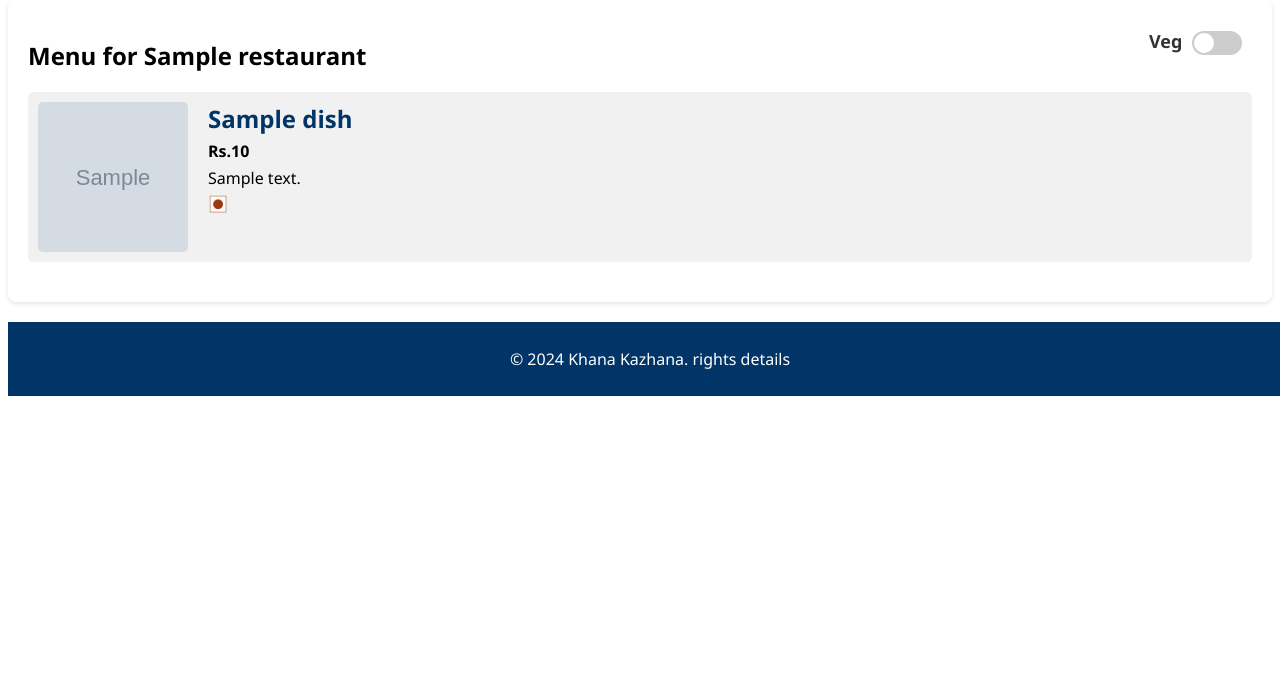
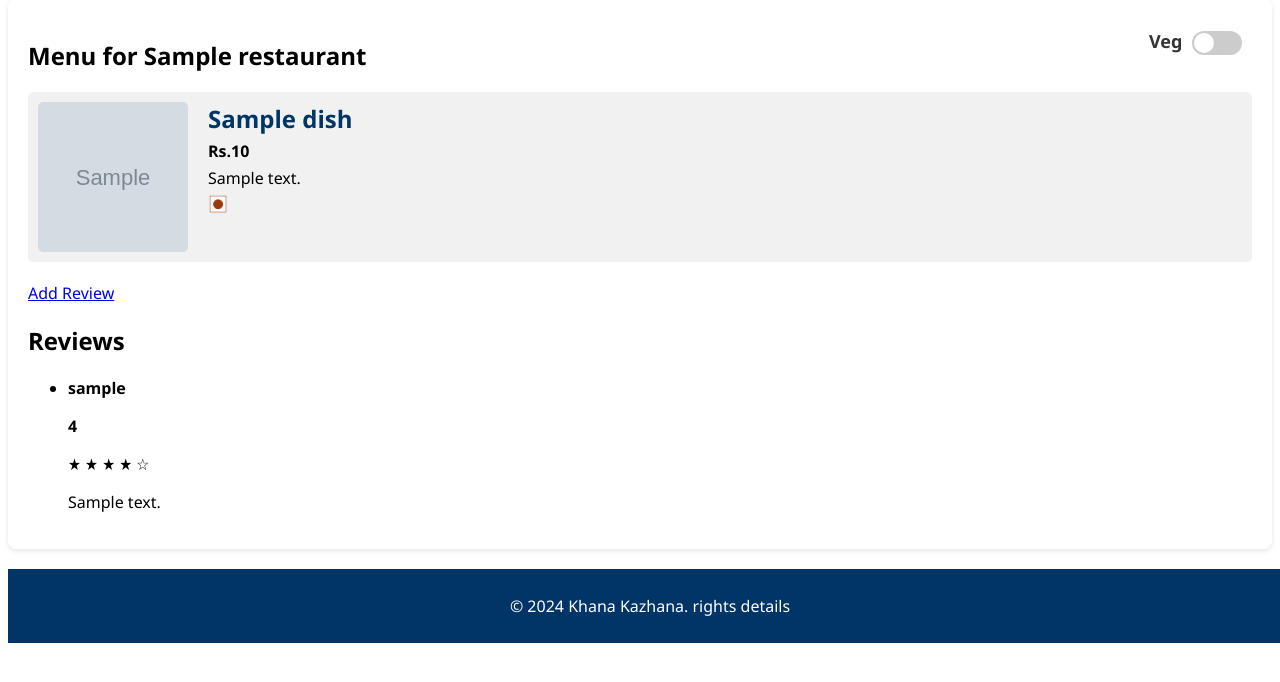
Before and after one commit to syed-tp/RestaurantApp, a Django app: template templates/restaurants/detail.html in a window 1280 px wide. Shown: the part 89-771 px from the top of the page. Run offline with Django 3.2, Linux system fonts and the light colour scheme; the template is opened without the code that fills it: most values are stand-ins (such as "Sample title", 1, 10 or a date in 2020); grey boxes marked "Sample" are stand-in pictures; some web fonts are replaced.

Commit message:
Add review form

```diff
--- a/RestaurantApp/urls.py
+++ b/RestaurantApp/urls.py
@@ -29,6 +29,7 @@ urlpatterns = [
 
     path('restaurants/', views.RestaurantListView.as_view(), name='restaurant-list'),
     path('restaurants/<int:pk>/', views.RestaurantDetailView.as_view(), name='restaurant-detail'),
+    path('restaurants/<int:id>/review/', views.ReviewCreateView.as_view(), name='add-review'),
 
     path('admin/', admin.site.urls),
 ]
--- a/templates/restaurants/detail.html
+++ b/templates/restaurants/detail.html
@@ -44,4 +44,33 @@
         <p>No dishes available at the moment.</p>
     {% endfor %}
 
+
+    <div class= "reviews">
+        <a href="{% url 'add-review' restaurant.id %}">Add Review</a>
+        <h2>Reviews</h2>
+        <ul>
+            {% for review in restaurant.reviews.all %}
+                <div class = "review-list">
+                    <li>
+                        <strong>{{ review.user.username }}</strong>
+                        <p><b>{{ review.rating }}</b></p>
+                        <span class="star-rating">
+                            {% for i in "12345" %}
+                                {% if i|add:0 <= review.rating %}
+                                    ★
+                                {% else %}
+                                    ☆
+                                {% endif %}
+                            {% endfor %}
+                        </span>
+                        </p>
+                        <p>{{ review.comment }}</p>
+                    </li>
+                </div>
+            {% empty %}
+                    <li>No reviews yet.</li>
+            {% endfor %}
+        </ul>
+    </div>
+
 {% endblock %}
```
Also changed, not shown: restaurants/forms.py (added, +11 -0 lines), restaurants/views.py (+26 -3 lines), templates/restaurants/review_form.html (added, +14 -0 lines).
